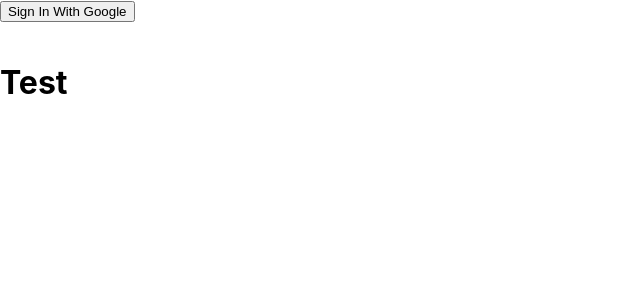
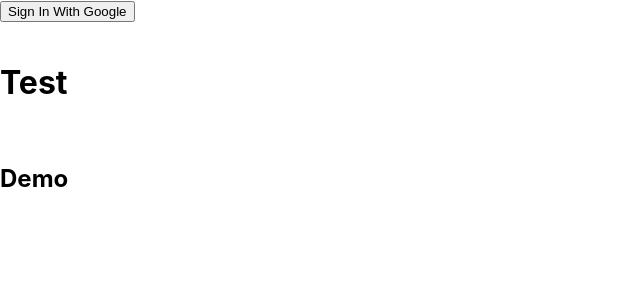
Before and after one commit to Jkroeger123/554FinalProject, a Next.js app: page / in a window 1280 px wide. Shown: the top 300 px of the page, without its empty margins (0-640 px from the left). Built offline with nearby package versions, Linux system fonts and the light colour scheme.

Commit message:
Demo Commit

```diff
--- a/pages/index.js
+++ b/pages/index.js
@@ -29,6 +29,7 @@ export default function Home() {
       <br />
       <h1>Test</h1>
       <br />
+      <h2>Demo</h2>
 
     </div>
   )
```
